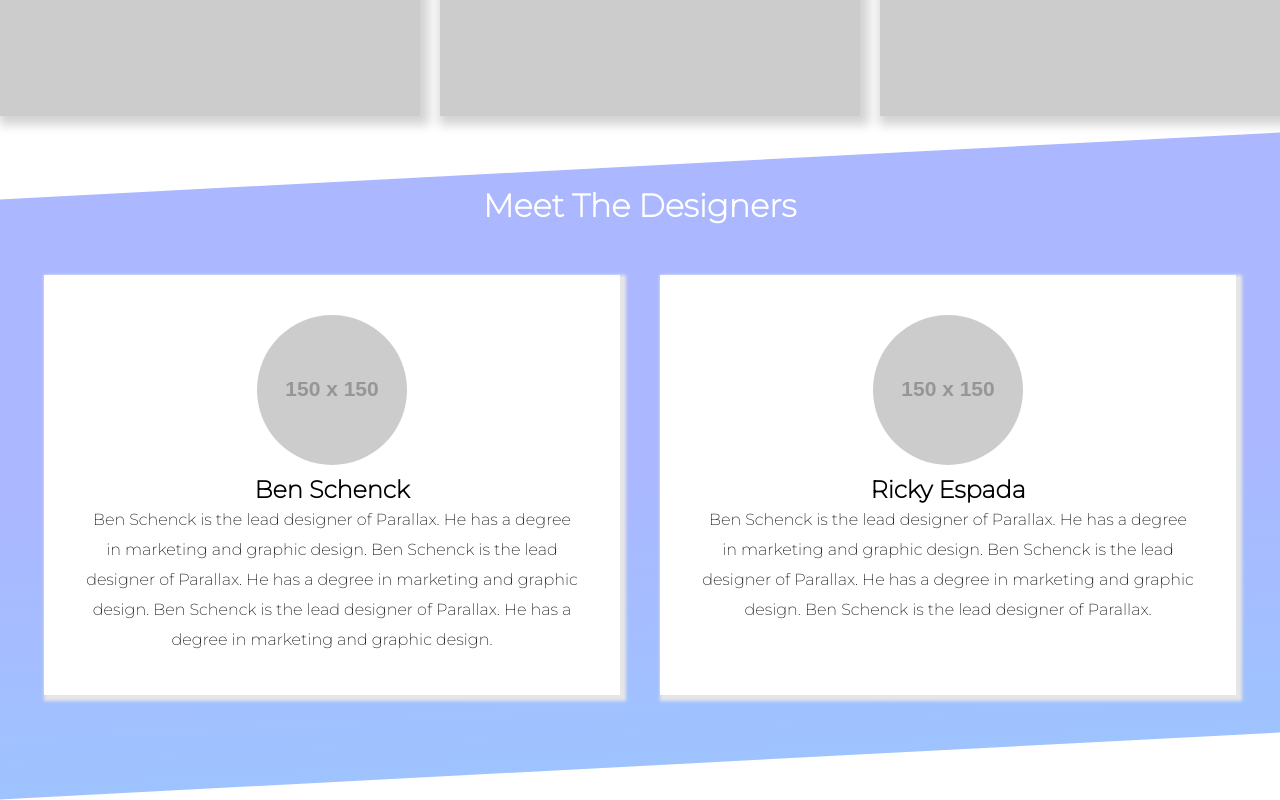
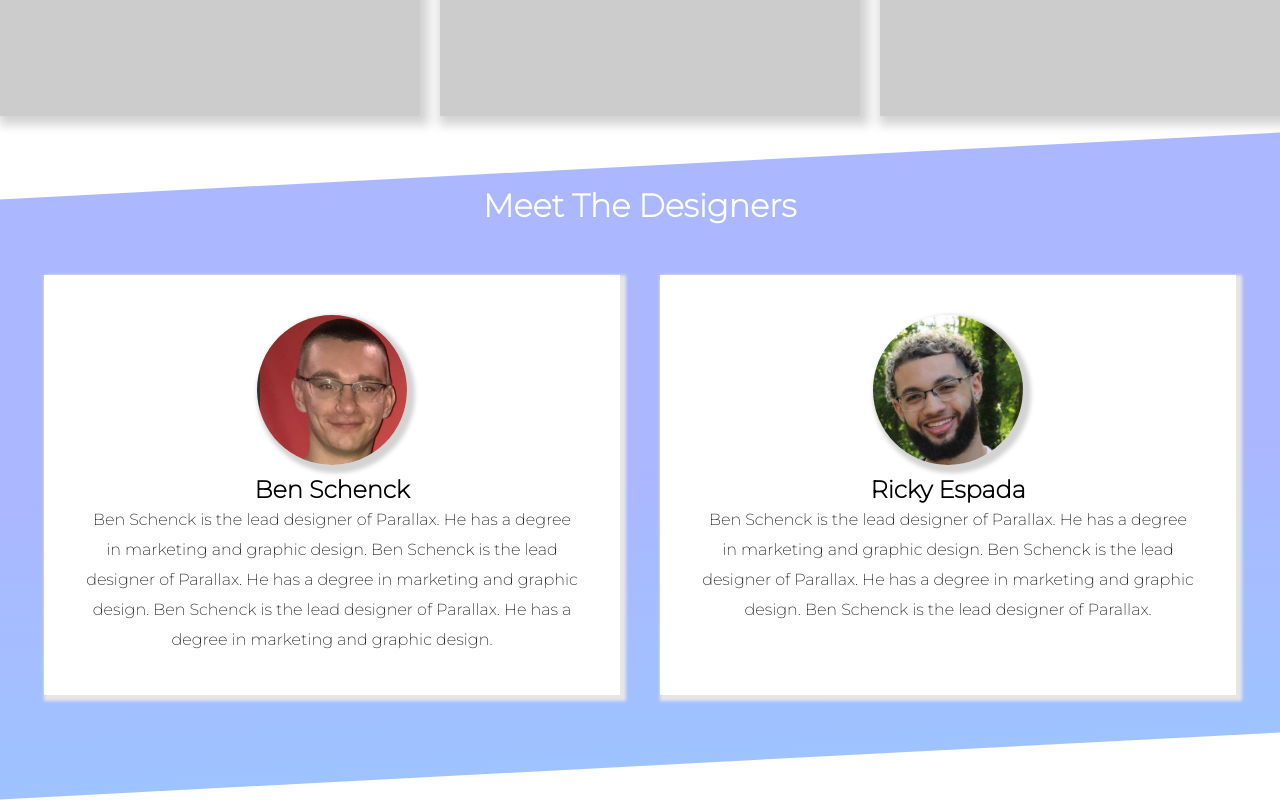
Before and after one commit to ZakSchenck/Parallax-Site, a plain HTML site: page index.html in a window 1280 px wide. Shown: the part 1363-2163 px from the top of the page. Drawn offline with Linux system fonts and the light colour scheme; placeholder pictures from the web are drawn by us.

Commit message:
Staff images
Added images to the staff members. Additionally, added box shadow to the images

```diff
--- a/index.html
+++ b/index.html
@@ -69,14 +69,14 @@
  <div class="staff-container">
   <div class="staff-1">
    <div class="staff-1-content">
-    <img  src="https://via.placeholder.com/150">
+    <img  src="benschenck.png">
     <h2>Ben Schenck</h2>
     <p>Ben Schenck is the lead designer of Parallax. He has a degree in marketing and graphic design. Ben Schenck is the lead designer of Parallax. He has a degree in marketing and graphic design. Ben Schenck is the lead designer of Parallax. He has a degree in marketing and graphic design.
    </div>
   </div>
   <div class="staff-2">
    <div class="staff-2-content">
-    <img src="https://via.placeholder.com/150">
+    <img src="rickyespada.png">
     <h2>Ricky Espada</h2>
     <p>Ben Schenck is the lead designer of Parallax. He has a degree in marketing and graphic design. Ben Schenck is the lead designer of Parallax. He has a degree in marketing and graphic design. Ben Schenck is the lead designer of Parallax.</p>
    </div>
--- a/tttstyle.css
+++ b/tttstyle.css
@@ -251,6 +251,7 @@ transform: rotate(45deg) translate(-10px, -10px);
   margin-left: auto;
   margin-right: auto;
   border-radius: 50%;
+  box-shadow: 4px 4px 4px 4px lightgray;
 }
 
 .staff-1 {
```
Also changed, not shown: benschenck.png (added), rickyespada.png (added).
